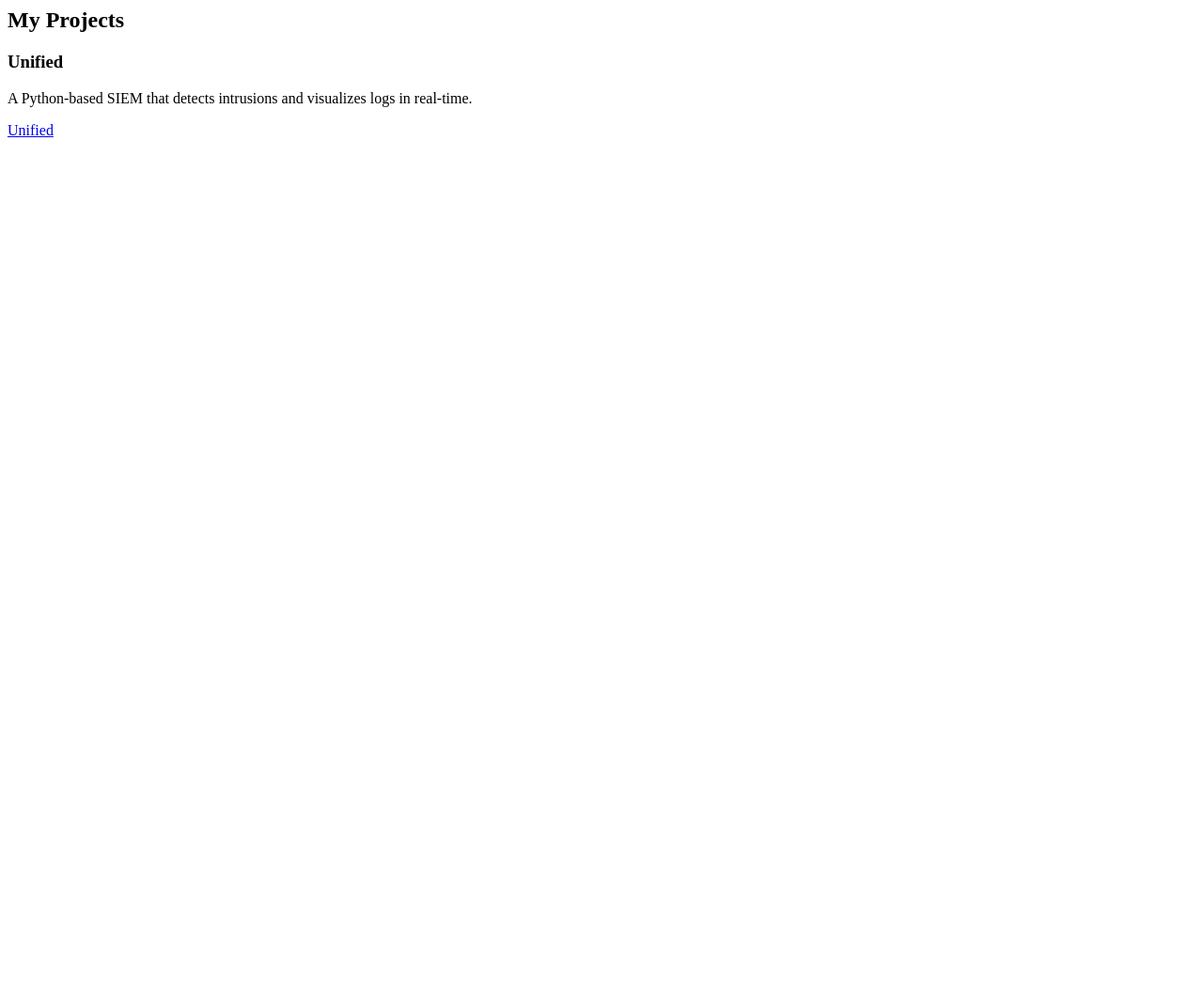
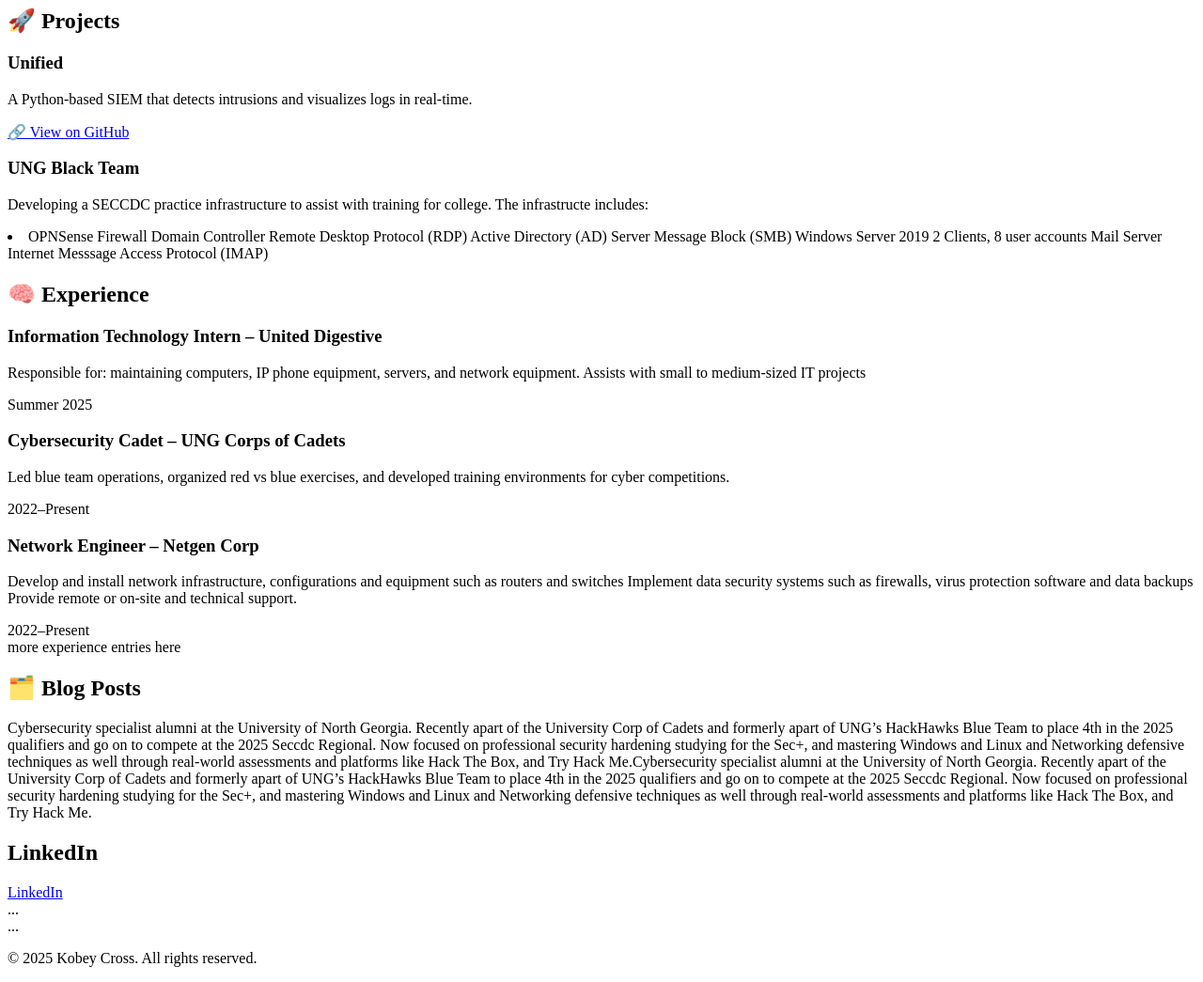
Before and after one commit to AKC27873/portfolio, a plain HTML site: page index.html in a window 1280 px wide. Shown: the whole page at 94% size. Before the commit the page ends 800 px from the top, so only its background shows below. Drawn offline with Linux system fonts and the light colour scheme.

Commit message:
index.html
updated index.html

```diff
--- a/index.html
+++ b/index.html
@@ -1,11 +1,62 @@
-<section id="projects" class="container">
-  <h2>My Projects</h2>
+<section id="projectsSection">
+  <h2>🚀 Projects</h2>
   <div class="project-grid">
     <div class="project-card">
       <h3>Unified</h3>
       <p>A Python-based SIEM that detects intrusions and visualizes logs in real-time.</p>
-      <a href="https://github.com/AKC27873/unified" target="_blank">Unified</a>
+      <a href="https://github.com/AKC27873/unified" target="_blank">🔗 View on GitHub</a>
     </div>
-    <!-- More cards -->
+    <div class="project-card">
+      <h3>UNG Black Team </h3>
+      <p>Developing a SECCDC practice infrastructure to assist with training for college. The infrastructe includes:</p>
+      <li>
+        OPNSense Firewall
+        Domain Controller
+        Remote Desktop Protocol (RDP)
+        Active Directory (AD)
+        Server Message Block (SMB)
+        Windows Server 2019
+        2 Clients, 8 user accounts
+        Mail Server
+        Internet Messsage Access Protocol (IMAP)
+      </li>
+    </div>
   </div>
 </section>
+
+<section id="experienceSection">
+  <h2>🧠 Experience</h2>
+  <div class="experience-entry">
+    <h3>Information Technology Intern – United Digestive</h3>
+    <p>Responsible for: maintaining computers, IP phone equipment, servers, and network equipment. Assists with small to medium-sized IT projects</p>
+    <span>Summer 2025</span>
+  </div>
+  <div class="experience-entry">
+    <h3>Cybersecurity Cadet – UNG Corps of Cadets</h3>
+    <p>Led blue team operations, organized red vs blue exercises, and developed training environments for cyber competitions.</p>
+    <span>2022–Present</span>
+  </div>
+   <div class="experience-entry">
+    <h3>Network Engineer – Netgen Corp</h3>
+    <p>Develop and install network infrastructure, configurations and equipment such as routers and switches Implement data security systems such as firewalls, virus protection software and data backups Provide remote or on-site and technical support.</p>
+    <span>2022–Present</span>
+  </div>more experience entries here
+</section>
+<section id="postsSection">
+  <h2>🗂️ Blog Posts</h2>
+  <div id="blogPosts"></div>
+</section>
+
+<p>
+Cybersecurity specialist alumni at the University of North Georgia. Recently apart of the University Corp of Cadets and formerly apart of UNG’s HackHawks Blue Team to place 4th in the 2025 qualifiers and go on to compete at the 2025 Seccdc Regional. Now focused on professional security hardening studying for the Sec+, and mastering Windows and Linux and Networking defensive techniques as well through real-world assessments and platforms like Hack The Box, and Try Hack Me.Cybersecurity specialist alumni at the University of North Georgia. Recently apart of the University Corp of Cadets and formerly apart of UNG’s HackHawks Blue Team to place 4th in the 2025 qualifiers and go on to compete at the 2025 Seccdc Regional. Now focused on professional security hardening studying for the Sec+, and mastering Windows and Linux and Networking defensive techniques as well through real-world assessments and platforms like Hack The Box, and Try Hack Me.
+</p>
+<section id="postsSection">
+  <h2>LinkedIn</h2>
+  <div id="blogPosts"></div>
+</section>
+<a href="www.linkedin.com/in/kobey-cross">LinkedIn</a>
+<section id="projectsSection">...</section>
+<section id="experienceSection">...</section>
+<footer>
+  <p>© 2025 Kobey Cross. All rights reserved.</p>
+</footer>
```
